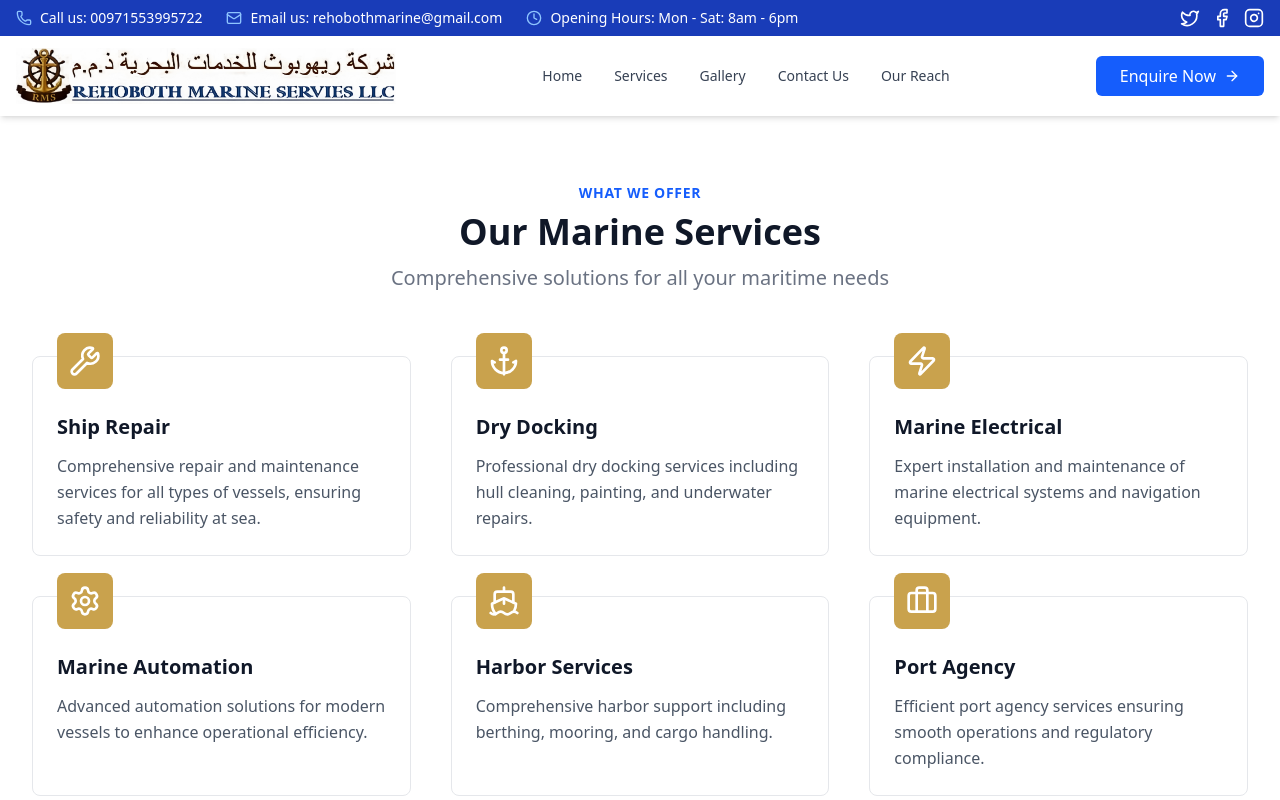
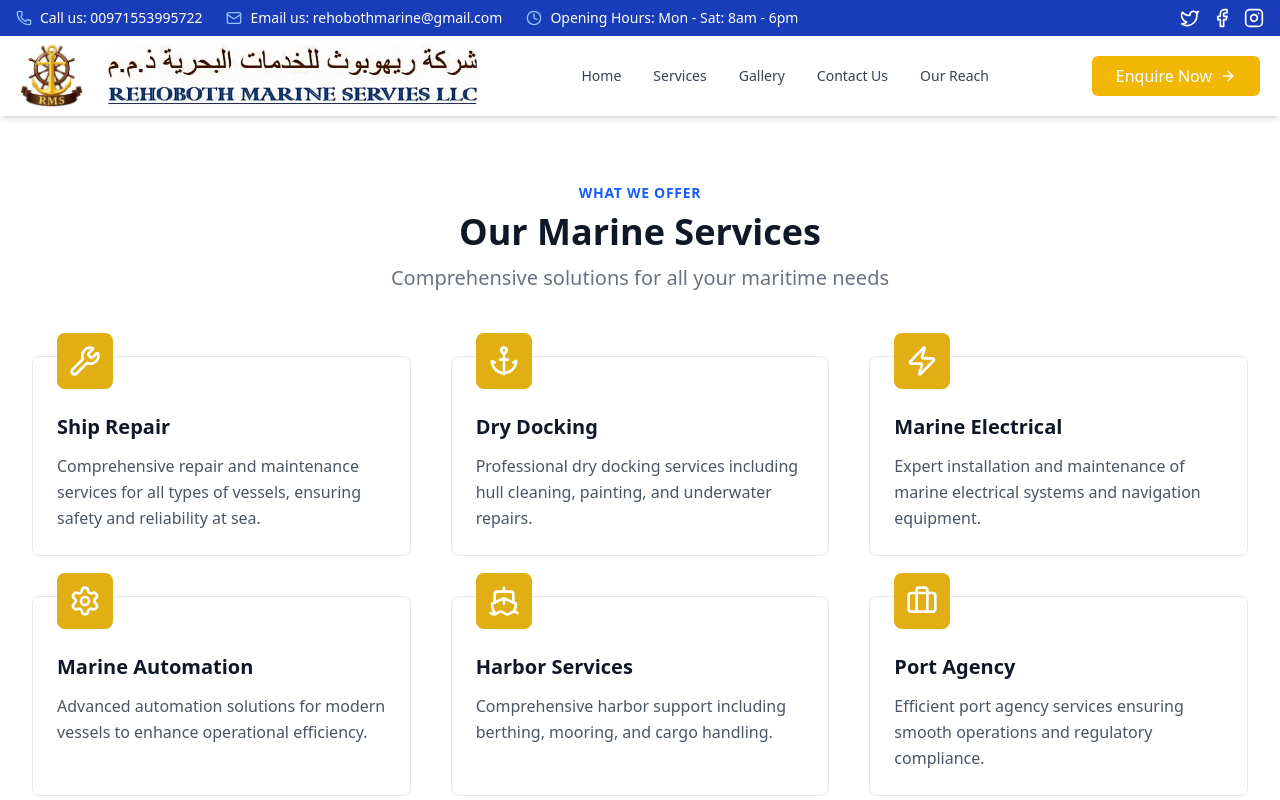
Before and after one commit to johnwesly10/RMS, a React (Vite) app: page /services in a window 1280 px wide. Shown: the top 800 px of the page. Built offline with nearby package versions, Linux system fonts and the light colour scheme.

Commit message:
company logo change

```diff
--- a/index.html
+++ b/index.html
@@ -2,9 +2,9 @@
 <html lang="en">
   <head>
     <meta charset="UTF-8" />
-    <link rel="icon" type="image/svg+xml" href="/vite.svg" />
+    <link rel="icon" type="image/svg+xml" href="src/assets/company-logo.jpeg" />
     <meta name="viewport" content="width=device-width, initial-scale=1.0" />
-    <title>vite-project</title>
+    <title>Rehoboth Marine</title>
   </head>
   <body>
     <div id="root"></div>
--- a/src/components/Navbar.jsx
+++ b/src/components/Navbar.jsx
@@ -16,7 +16,7 @@ const Navigation = () => {
 
   return (
     <nav className="bg-white shadow-md sticky top-0 z-50">
-      <div className="container mx-auto px-4">
+      <div className="container mx-auto px-5">
         <div className="flex items-center justify-between  h-20">
           {/* Logo and Company Name */}
           <div className="flex items-center space-x-4">
@@ -25,16 +25,17 @@ const Navigation = () => {
               <img
                 src={companyLogo}
                 alt="Rehoboth Marine Logo"
-                className="h-14 w-auto object-contain"
+                className="h-16 w-auto object-contain"
               />
 
-              {/* Company Name Image - Add your company name image here */}
-
+              {/* Company Name Image */}
+              <div className="ml-6">
                 <img
                   src={companyName}
                   alt="Rehoboth Marine"
-                  className="h-14 w-auto object-contain"
+                  className="h-16 w-auto object-contain"
                 />
+              </div>
 
 
             </Link>
@@ -46,7 +47,7 @@ const Navigation = () => {
               <Link
                 key={link.name}
                 to={link.href}
-                className="text-gray-700 hover:text-blue-600 font-medium text-sm transition-colors"
+                className="text-gray-700 hover:[#F2B705]font-medium text-sm transition-colors"
               >
                 {link.name}
               </Link>
@@ -58,7 +59,7 @@ const Navigation = () => {
           <div className="hidden md:block">
             <Link
               to="/enquiry"
-              className="bg-blue-600 hover:bg-blue-700 text-white font-medium px-6 py-2
+              className="bg-[#F2B705] hover:bg-[#6B3E1E] text-white font-medium px-6 py-2
                rounded-md flex items-center transition-colors"
             >
               Enquire Now
@@ -70,7 +71,7 @@ const Navigation = () => {
           <div className="md:hidden">
             <button
               onClick={() => setIsOpen(!isOpen)}
-              className="text-gray-700 hover:text-blue-600"
+              className="text-gray-700 hover:text-[#F2B705]"
             >
               {isOpen ? <X className="w-6 h-6" /> : <Menu className="w-6 h-6" />}
             </button>
@@ -91,7 +92,7 @@ const Navigation = () => {
               </Link>
             ))}
             <div className="pt-2">
-              <button className="w-full bg-blue-600 hover:bg-blue-700 text-white font-medium px-6 py-2 rounded-md flex items-center justify-center transition-colors">
+              <button className="w-full bg-[#e1ae14] hover:bg-[#6B3E1E] text-white font-medium px-6 py-2 rounded-md flex items-center justify-center transition-colors">
                 Enquire Now <ArrowRight className="w-4 h-4 ml-2" />
               </button>
             </div>
--- a/src/components/Services.jsx
+++ b/src/components/Services.jsx
@@ -53,7 +53,7 @@ const Services = () => {
               key={index}
               className="relative bg-white p-6 rounded-lg border border-gray-200 hover:border-blue-300 transition-all duration-300 group"
             >
-              <div className="absolute -top-6 left-6 w-14 h-14 rounded-lg bg-[#C9A24D] text-white flex items-center justify-center transform group-hover:rotate-6 transition-transform duration-300">
+              <div className="absolute -top-6 left-6 w-14 h-14 rounded-lg bg-[#e1ae14] text-white flex items-center justify-center transform group-hover:rotate-6 transition-transform duration-300">
                 {service.icon}
               </div>
               <div className="pt-8">
```
Also changed, not shown: src/assets/company-logo.jpeg.
